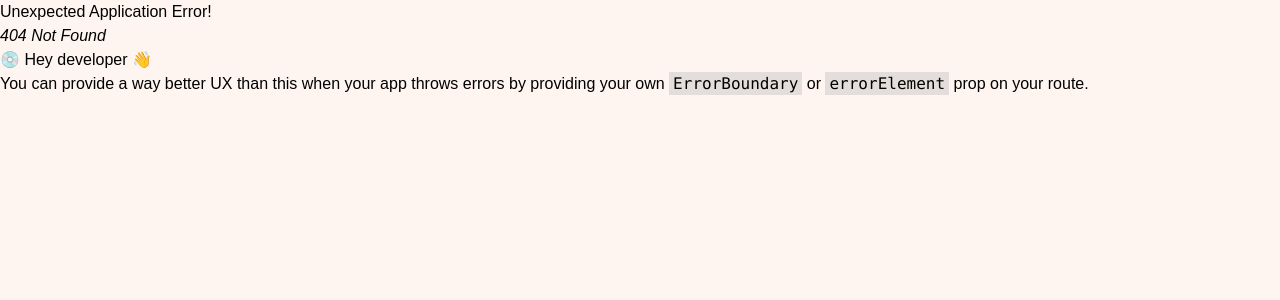
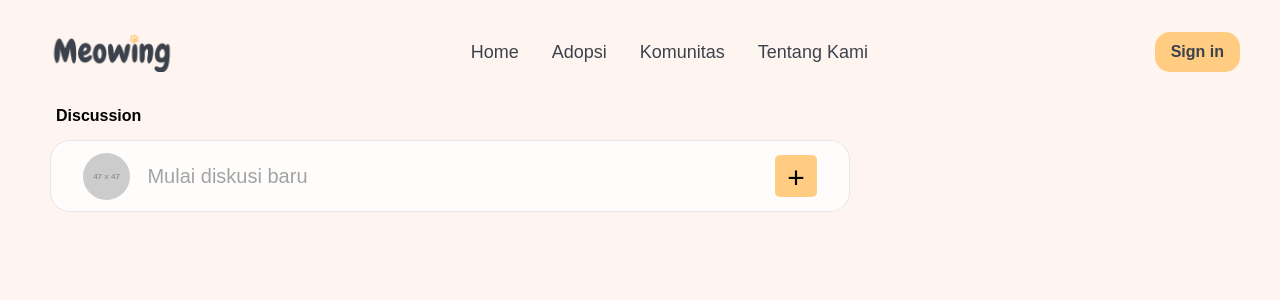
Before and after one commit to Nkas2/project-macro, a React (Vite) app: page /community in a window 1280 px wide. Before the commit this address had no page. Shown: the top 300 px of the page. Built offline with nearby package versions, Linux system fonts and the light colour scheme; a web font is replaced by a local one.

Commit message:
membuat community page

```diff
--- /dev/null
+++ b/src/page/CommunityPage.jsx
@@ -0,0 +1,28 @@
+// import { Navbar } from '../components/Navbar';
+
+export const Community = () => {
+  return (
+    <>
+      <div className="mt-5 mb-2">
+        <h1 className="px-14 mb-3 font-bold">Discussion</h1>
+
+        {/* new discus */}
+        <div className="bg-[#FFFDFC] rounded-[20px] border ml-[50px] w-[800px] h-[72px] flex justify-between items-center">
+          <img
+            src="http://placehold.it/47x47"
+            alt="profile-img"
+            className="rounded-full ml-8 mr-[-450px]"
+          />
+
+          <h4 className="text-center text-xl text-neutral-400 ">
+            Mulai diskusi baru
+          </h4>
+
+          <button className=" bg-[#FFCC81] w-[42px] h-[42px] rounded-[5px] mr-8 text-[30px]">
+            +
+          </button>
+        </div>
+      </div>
+    </>
+  );
+};
```
Also changed, not shown: src/routes/route.jsx (+17 -12 lines).
